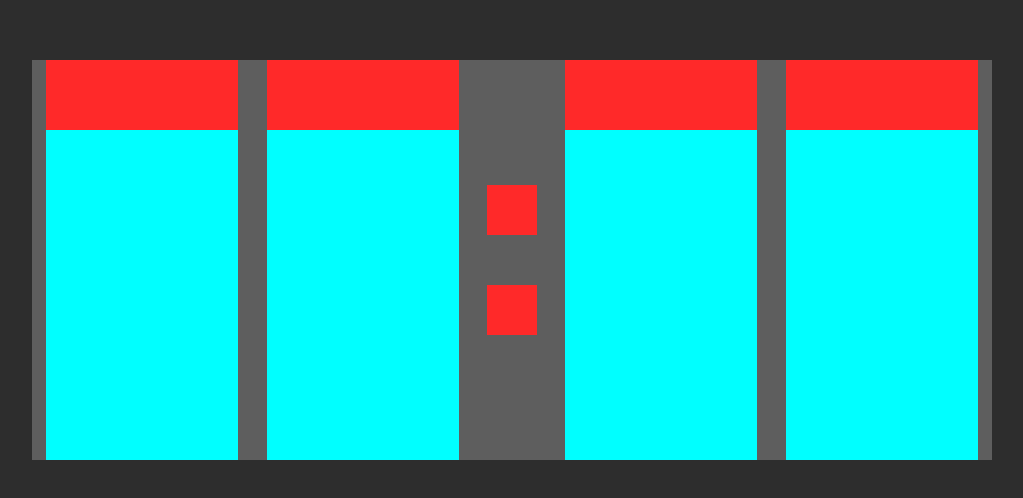
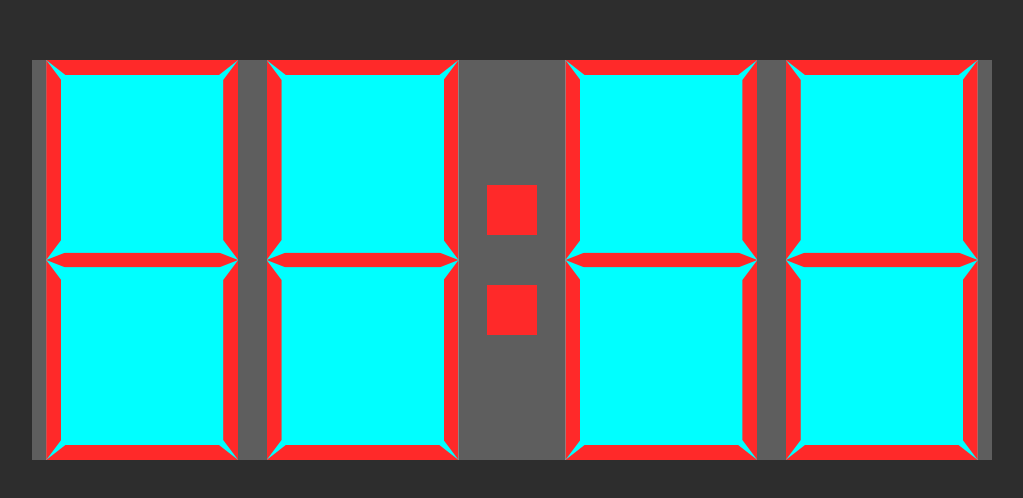
Before and after one commit to lucas38460/Horloge_project, a website built with Vite: page index.html in a window 1280 px wide. Shown: the part 148-646 px from the top of the page, without its empty margins (128-1151 px from the left). Built offline with nearby package versions, Linux system fonts and the light colour scheme.

Commit message:
css tiles

```diff
--- /dev/null
+++ b/main.js
@@ -0,0 +1,2 @@
+let minutes = 24;
+let secondes = 0;
--- a/style.css
+++ b/style.css
@@ -21,13 +21,64 @@ body {
 .tile {
   background-color: #ff2929;
   width: 100%;
-  height: 10px;
+  height: 15px;
 }
 
 .huit {
   width: 20%;
   height: 100%;
   background-color: aqua;
+  position: relative;
+}
+
+.top {
+  position: absolute;
+  top: 0;
+  left: 0;
+  clip-path: polygon(100% 0, 90% 100%, 10% 100%, 0 0);
+}
+
+.bottom {
+  position: absolute;
+  bottom: 0;
+  left: 0;
+  clip-path: polygon(90% 0, 100% 100%, 0 100%, 10% 0);
+}
+
+.top-left {
+  position: absolute;
+  top: 0;
+  left: 0;
+  height: 50%;
+  width: 15px;
+  clip-path: polygon(100% 10%, 100% 90%, 0 100%, 0 0);
+}
+
+.top-right {
+  position: absolute;
+  top: 0;
+  right: 0;
+  height: 50%;
+  width: 15px;
+  clip-path: polygon(100% 0, 100% 100%, 0 90%, 0 10%);
+}
+
+.bottom-left {
+  position: absolute;
+  bottom: 0;
+  left: 0;
+  height: 50%;
+  width: 15px;
+  clip-path: polygon(100% 10%, 100% 90%, 0 100%, 0 0);
+}
+
+.bottom-right {
+  position: absolute;
+  bottom: 0;
+  right: 0;
+  height: 50%;
+  width: 15px;
+  clip-path: polygon(100% 0, 100% 100%, 0 90%, 0 10%);
 }
 
 #points {
@@ -37,6 +88,13 @@ body {
   row-gap: 50px;
 }
 
+.middle {
+  position: absolute;
+  top: 50%;
+  transform: translateY(-50%);
+  clip-path: polygon(10% 0%, 90% 0%, 100% 50%, 90% 100%, 10% 100%, 0% 50%);
+}
+
 .point {
   background-color: #ff2929;
   width: 50px;
```
